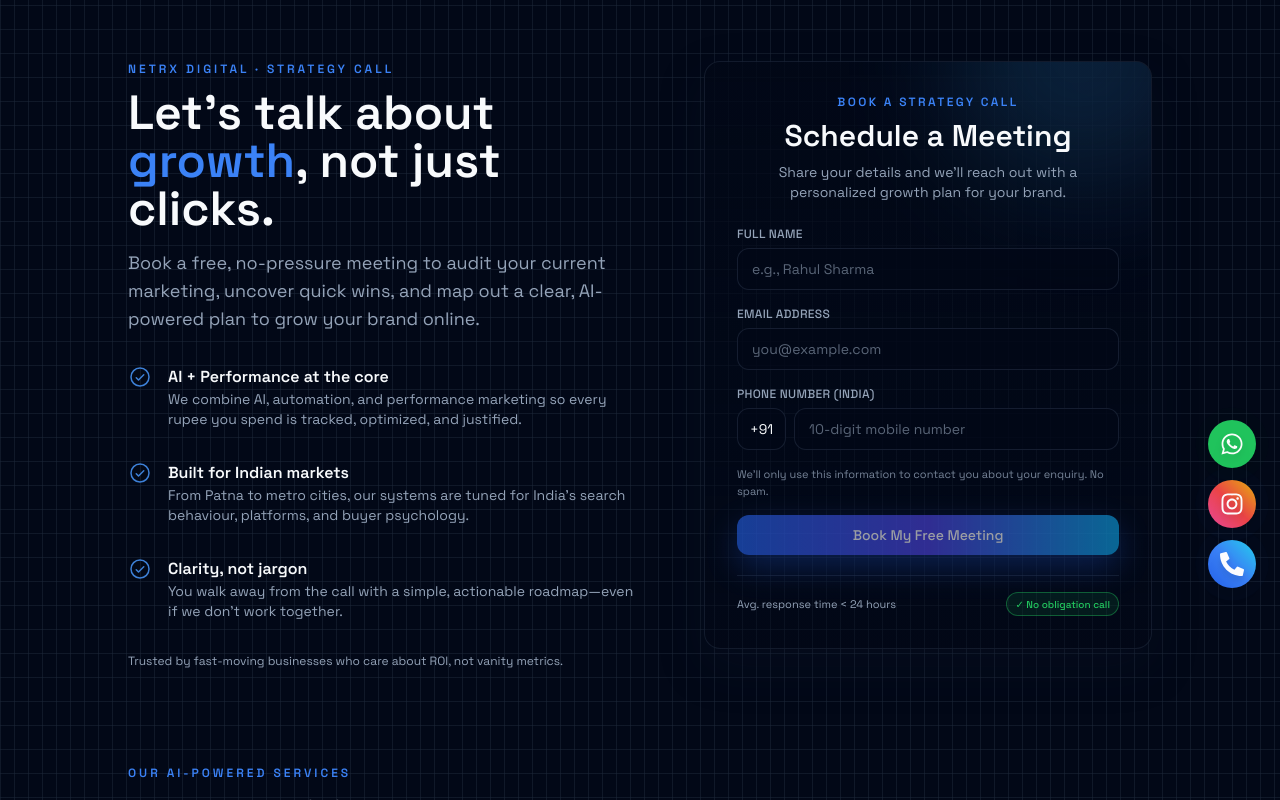
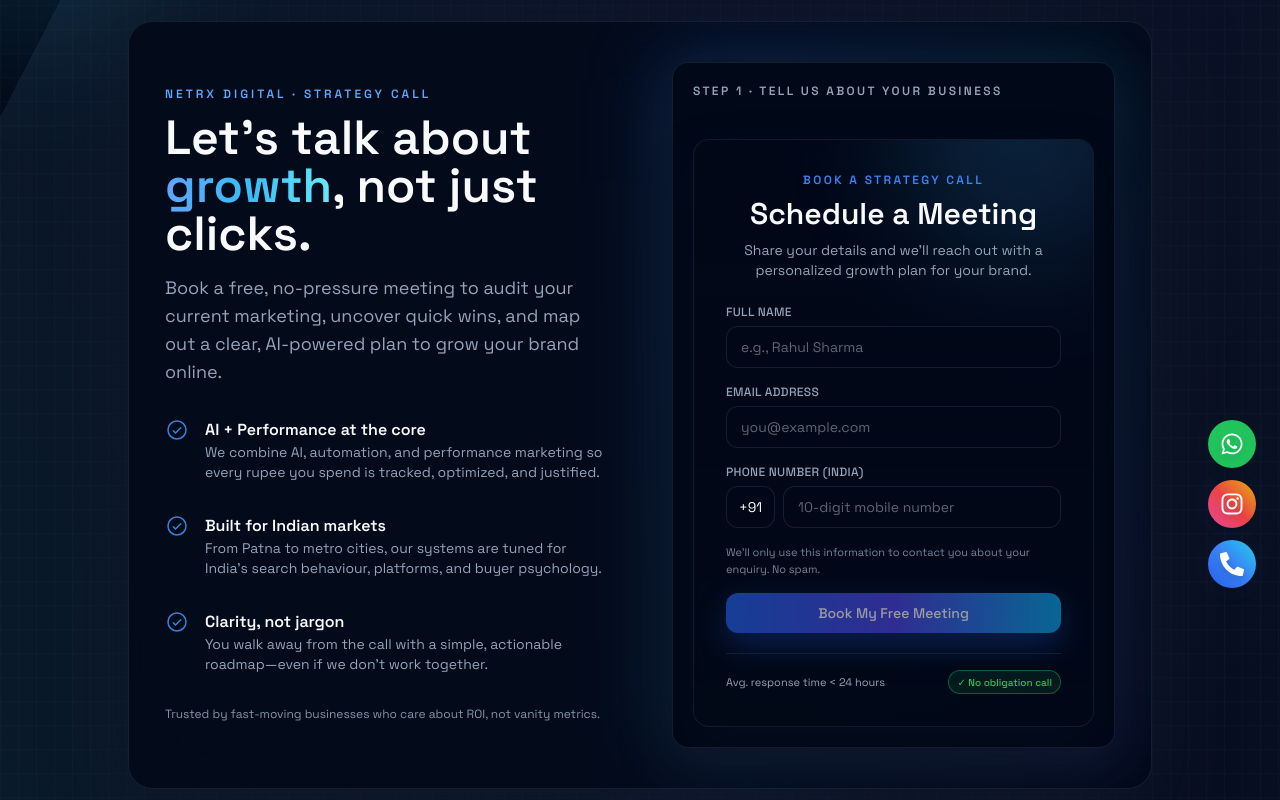
Before and after one commit to NetrXdigital/netrxdigital.github.io, a Next.js app: page /meeting in a window 1280 px wide. Shown: the part 180-980 px from the top of the page. Built offline with nearby package versions, Linux system fonts and the light colour scheme.

Commit message:
feat: enhance Meeting component with animations and improved layout

```diff
--- a/app/meeting/page.tsx
+++ b/app/meeting/page.tsx
@@ -64,33 +64,135 @@ const aiServices = [
   },
 ];
 
-const Meeting = () => {
+const containerVariants = {
+  hidden: { opacity: 0, y: 20 },
+  visible: {
+    opacity: 1,
+    y: 0,
+    transition: { duration: 0.7, ease: "easeOut" },
+  },
+};
+
+export default function Meeting() {
   return (
     <div
       className="
-        overflow-clip min-h-screen
-        bg-background text-foreground
-        bg-[linear-gradient(to_right,hsl(var(--border)/0.5)_1px,transparent_1px),linear-gradient(to_bottom,hsl(var(--border)/0.5)_1px,transparent_1px)]
-        bg-[size:14px_24px]
-        pt-20
+        relative min-h-screen w-full overflow-hidden bg-background pt-20
       "
     >
+      {/* GLOBAL BG – GRID + GLOWS */}
+      <div
+        aria-hidden
+        className="pointer-events-none absolute inset-0 opacity-70"
+      >
+        {/* subtle grid */}
+        <div className="absolute inset-0 bg-[linear-gradient(to_right,hsl(var(--border)/.25)_1px,transparent_1px),linear-gradient(to_bottom,hsl(var(--border)/.25)_1px,transparent_1px)] bg-[size:18px_24px]" />
+
+        {/* top-left glow */}
+        <div className="absolute -top-40 -left-32 h-80 w-80 rounded-full bg-gradient-to-br from-blue-500/30 via-sky-400/20 to-emerald-400/20 blur-3xl" />
+
+        {/* bottom-right glow */}
+        <div className="absolute -bottom-40 -right-32 h-80 w-80 rounded-full bg-gradient-to-tr from-purple-500/30 via-indigo-500/20 to-cyan-400/25 blur-3xl" />
+      </div>
+
+      {/* slow rotating conic aura */}
+      <motion.div
+        aria-hidden
+        className="pointer-events-none absolute -inset-[40%] opacity-60"
+        style={{
+          backgroundImage:
+            "conic-gradient(from 180deg at 50% 50%, rgba(59,130,246,0.12), rgba(45,212,191,0.16), rgba(129,140,248,0.14), transparent 65%)",
+        }}
+        initial={{ rotate: 0 }}
+        animate={{ rotate: 360 }}
+        transition={{ duration: 80, repeat: Infinity, ease: "linear" }}
+      />
+
+      {/* scan line sweep */}
+      <motion.div
+        aria-hidden
+        className="pointer-events-none absolute inset-x-[-20%] top-0 h-40 bg-gradient-to-b from-white/14 via-white/0 to-transparent mix-blend-screen"
+        initial={{ y: "-120%" }}
+        animate={{ y: ["-120%", "220%"] }}
+        transition={{ duration: 10, repeat: Infinity, ease: "linear" }}
+      />
+
+      {/* floating orbs around form zone */}
+      <motion.div
+        aria-hidden
+        className="pointer-events-none absolute left-1/2 top-[32%] hidden md:block"
+        initial={{ opacity: 0 }}
+        animate={{ opacity: 0.75 }}
+        transition={{ duration: 1.2 }}
+      >
+        <motion.div
+          className="h-40 w-40 rounded-full bg-gradient-to-br from-blue-500/25 via-sky-400/20 to-cyan-400/20 blur-3xl"
+          animate={{ y: [0, -18, 0], x: [0, 10, 0] }}
+          transition={{ duration: 10, repeat: Infinity, ease: "easeInOut" }}
+        />
+      </motion.div>
+
+      {/* PAGE CONTENT WRAPPER */}
+      <main className="relative z-10">
         {/* Hero + Form */}
-      <div className="md:px-0 px-6 xl:w-4/5 2xl:w-[68%] md:mt-14 mx-auto">
-        <div className="md:flex items-start justify-between gap-y-10 gap-x-16">
+        <motion.section
+          className="md:px-0 px-6 xl:w-4/5 2xl:w-[68%] md:mt-14 mx-auto"
+          variants={containerVariants}
+          initial="hidden"
+          animate="visible"
+        >
+          <div
+            className="
+              md:flex items-start justify-between gap-y-10 gap-x-16
+              rounded-3xl border border-border/70 bg-background/80 backdrop-blur-2xl
+              shadow-[0_26px_80px_rgba(15,23,42,0.85)] px-5 py-8 md:px-9 md:py-10
+              relative overflow-hidden
+            "
+          >
+            {/* inner glow */}
+            <div
+              aria-hidden
+              className="pointer-events-none absolute -inset-px rounded-[26px] opacity-70"
+              style={{
+                backgroundImage:
+                  "radial-gradient(circle_at_top,rgba(56,189,248,0.18),transparent_55%),radial-gradient(circle_at_bottom,rgba(129,140,248,0.18),transparent_55%)",
+              }}
+            />
+
             {/* Left section – copy */}
-          <div className="md:w-1/2 pt-6 md:pt-10">
-            <p className="text-xs font-semibold uppercase tracking-[0.25em] text-blue-500">
+            <div className="relative md:w-1/2 pt-4 md:pt-6">
+              <motion.p
+                className="text-xs font-semibold uppercase tracking-[0.25em] text-blue-400"
+                initial={{ opacity: 0, y: -8 }}
+                animate={{ opacity: 1, y: 0 }}
+                transition={{ duration: 0.4 }}
+              >
                 NetrX Digital · Strategy Call
-            </p>
-            <h1 className="mt-3 text-3xl md:text-4xl lg:text-5xl font-semibold leading-tight">
-              Let&apos;s talk about <span className="text-blue-500">growth</span>,
-              not just clicks.
-            </h1>
-            <p className="mt-4 text-base md:text-lg text-muted-foreground max-w-xl">
-              Book a free, no-pressure meeting to audit your current marketing, uncover
-              quick wins, and map out a clear, AI-powered plan to grow your brand online.
-            </p>
+              </motion.p>
+
+              <motion.h1
+                className="mt-3 text-3xl md:text-4xl lg:text-5xl font-semibold leading-tight"
+                initial={{ opacity: 0, y: 10 }}
+                animate={{ opacity: 1, y: 0 }}
+                transition={{ duration: 0.5, delay: 0.1 }}
+              >
+                Let&apos;s talk about{" "}
+                <span className="bg-gradient-to-r from-blue-400 via-sky-400 to-cyan-300 bg-clip-text text-transparent">
+                  growth
+                </span>
+                , not just clicks.
+              </motion.h1>
+
+              <motion.p
+                className="mt-4 text-base md:text-lg text-muted-foreground max-w-xl"
+                initial={{ opacity: 0, y: 10 }}
+                animate={{ opacity: 1, y: 0 }}
+                transition={{ duration: 0.5, delay: 0.18 }}
+              >
+                Book a free, no-pressure meeting to audit your current marketing,
+                uncover quick wins, and map out a clear, AI-powered plan to grow
+                your brand online.
+              </motion.p>
 
               <div className="mt-6 space-y-4">
                 {[
@@ -115,7 +217,7 @@ const Meeting = () => {
                     variants={checkItemVariants}
                     initial="hidden"
                     animate="visible"
-                  transition={{ delay: index * 0.18 }}
+                    transition={{ delay: 0.25 + index * 0.15, duration: 0.35 }}
                     className="flex gap-x-4 py-2"
                   >
                     <PiCheckCircle className="rounded-md text-[#3d80d7] text-2xl flex-shrink-0" />
@@ -131,47 +233,79 @@ const Meeting = () => {
                 ))}
               </div>
 
-            <p className="mt-6 text-xs text-muted-foreground">
+              <motion.p
+                className="mt-6 text-xs text-muted-foreground"
+                initial={{ opacity: 0 }}
+                animate={{ opacity: 0.9 }}
+                transition={{ delay: 0.7 }}
+              >
                 Trusted by fast-moving businesses who care about ROI, not vanity metrics.
-            </p>
+              </motion.p>
             </div>
 
-          {/* Right section – form */}
-          <div className="md:w-1/2 md:max-w-md w-full md:mt-0 mt-8">
+            {/* Right section – form (floating card) */}
+            <motion.div
+              className="relative md:w-1/2 md:max-w-md w-full md:mt-0 mt-8"
+              initial={{ opacity: 0, y: 20, scale: 0.96 }}
+              animate={{ opacity: 1, y: 0, scale: 1 }}
+              transition={{ delay: 0.25, duration: 0.55, ease: "easeOut" }}
+              whileHover={{ y: -4 }}
+            >
+              {/* glow behind form */}
+              <div
+                aria-hidden
+                className="pointer-events-none absolute -inset-4 rounded-3xl bg-gradient-to-br from-blue-500/30 via-sky-400/20 to-indigo-500/25 blur-2xl opacity-70"
+              />
+              <div className="relative rounded-2xl border border-border/70 bg-card/95 backdrop-blur-xl p-4 md:p-5 shadow-[0_18px_45px_rgba(15,23,42,0.85)]">
+                <div className="mb-3 text-xs font-semibold uppercase tracking-[0.2em] text-muted-foreground">
+                  Step 1 · Tell us about your business
+                </div>
                 <Firestore />
               </div>
+            </motion.div>
           </div>
-      </div>
+        </motion.section>
 
         {/* AI-Powered Services Section */}
         <section className="mt-16 md:mt-24 pb-16 md:pb-24">
           <div className="md:px-0 px-6 xl:w-4/5 2xl:w-[68%] mx-auto">
-          <div className="max-w-3xl">
-            <p className="text-xs font-semibold uppercase tracking-[0.25em] text-blue-500">
+            <motion.div
+              className="max-w-3xl"
+              initial={{ opacity: 0, y: 18 }}
+              whileInView={{ opacity: 1, y: 0 }}
+              viewport={{ once: true, amount: 0.3 }}
+              transition={{ duration: 0.6, ease: "easeOut" }}
+            >
+              <p className="text-xs font-semibold uppercase tracking-[0.25em] text-blue-400">
                 Our AI-Powered Services
               </p>
               <h2 className="mt-3 text-2xl md:text-3xl font-semibold text-foreground">
                 How NetrX Digital uses AI to grow brands across India
               </h2>
               <p className="mt-3 text-sm md:text-base text-muted-foreground">
-              From SEO and websites to ads and analytics, every service is powered by AI,
-              data, and performance-focused execution—built specifically for Indian
-              markets and real business outcomes.
+                From SEO and websites to ads and analytics, every service is powered by
+                AI, data, and performance-focused execution—built specifically for
+                Indian markets and real business outcomes.
               </p>
-          </div>
+            </motion.div>
 
             <div className="mt-8 grid gap-6 md:grid-cols-2 xl:grid-cols-3">
-            {aiServices.map((service) => (
-              <div
+              {aiServices.map((service, idx) => (
+                <motion.div
                   key={service.title}
                   className="
                     group relative h-full rounded-2xl border border-border/70
                     bg-card/80 backdrop-blur-sm p-5 md:p-6
                     shadow-[0_10px_28px_rgba(15,23,42,0.25)]
-                  transition hover:-translate-y-1 hover:shadow-[0_18px_40px_rgba(15,23,42,0.35)]
+                    transition-transform duration-300
+                    hover:-translate-y-2 hover:shadow-[0_20px_50px_rgba(15,23,42,0.5)]
                   "
+                  initial={{ opacity: 0, y: 24 }}
+                  whileInView={{ opacity: 1, y: 0 }}
+                  viewport={{ once: true, amount: 0.3 }}
+                  transition={{ duration: 0.45, delay: 0.05 * idx, ease: "easeOut" }}
                 >
-                <div className="absolute inset-0 rounded-2xl bg-gradient-to-br from-blue-500/0 via-sky-400/0 to-indigo-500/0 opacity-0 group-hover:opacity-100 group-hover:from-blue-500/5 group-hover:via-sky-400/5 group-hover:to-indigo-500/5 transition" />
+                  <div className="absolute inset-0 rounded-2xl bg-gradient-to-br from-blue-500/0 via-sky-400/0 to-indigo-500/0 opacity-0 group-hover:opacity-100 group-hover:from-blue-500/7 group-hover:via-sky-400/7 group-hover:to-indigo-500/7 transition-opacity duration-300" />
                   <div className="relative">
                     <h3 className="text-sm md:text-base font-semibold text-foreground">
                       {service.title}
@@ -180,15 +314,16 @@ const Meeting = () => {
                       {service.description}
                     </p>
                   </div>
-              </div>
+                </motion.div>
               ))}
             </div>
           </div>
         </section>
+      </main>
 
+      <footer className="relative z-10 border-t border-border/60 bg-background/90 backdrop-blur-xl">
         <Footer />
+      </footer>
     </div>
   );
-};
-
-export default Meeting;
+}
```
Lines whose indentation alone changed are shown as unchanged.
